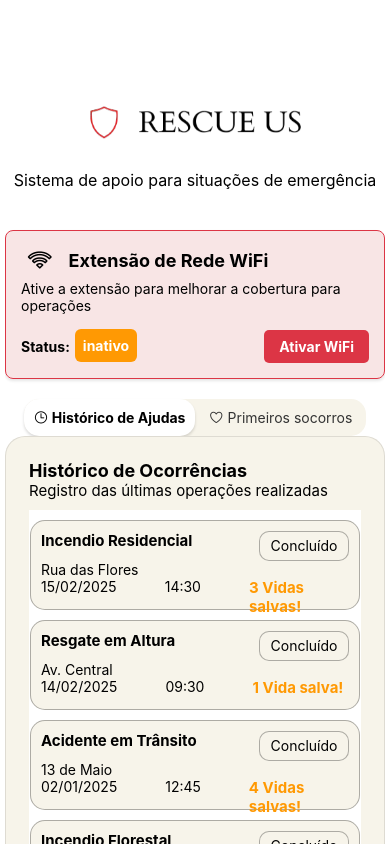
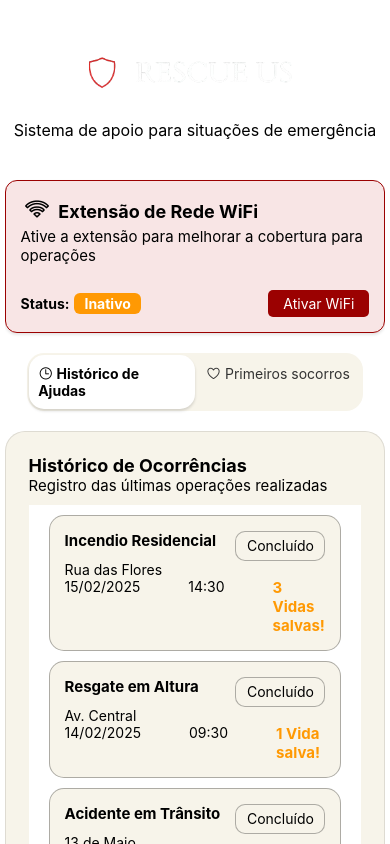
Before and after one commit to LiviaOrmeleze/rescue_us, a React Native app: screen / in a window 390 px wide. Built offline with nearby package versions, Linux system fonts and the light colour scheme.

Commit message:
Ajustando o design da extensão de wifi

```diff
--- a/App.js
+++ b/App.js
@@ -21,7 +21,7 @@ import { Ionicons } from "@expo/vector-icons";
 export default function App() {
   const [wifiAtivado, setWifiAtivado] = useState(false);
   const colorScheme = useColorScheme();
-  const logoSource = colorScheme === "light" ? LogoDark : LogoLight;
+  const logoSource = colorScheme === "dark" ? LogoDark : LogoLight;
   const [ativo, setAtivo] = useState("historico");
   const [alertaVisivel, setAlertaVisivel] = useState(false);
 
@@ -48,7 +48,7 @@ export default function App() {
       <StatusBar style="auto" />
 
       <ScrollView
-        contentContainerStyle={[styles.scrollContainer, { paddingTop: 70 }]}
+        contentContainerStyle={[styles.scrollContainer, { paddingTop: 20 }]}
         refreshControl={
           <RefreshControl
             refreshing={refreshing}
@@ -72,8 +72,7 @@ export default function App() {
 
       <View style={styles.cartaoPrincipal}>
         <View style={styles.linhaTitulo}>
-          <Text style={styles.iconeWifi}> <Ionicons name="wifi-outline" size={24}></Ionicons> </Text>
-          <Text style={styles.tituloCartao}>Extensão de Rede WiFi</Text>
+          <Text style={styles.tituloCartao}> <Ionicons name="wifi-outline" size={24}> </Ionicons>Extensão de Rede WiFi</Text>
         </View>
         <Text style={styles.textoDescritivo}>
           Ative a extensão para melhorar a cobertura para operações
@@ -84,26 +83,26 @@ export default function App() {
             <Text
               style={[
                 styles.textoStatusDestaque,
-                wifiAtivado ? styles.statusAtivo : styles.statusInativo,
+              styles.status
               ]}
             >
-              {wifiAtivado ? "ativo" : "inativo"}
+              {wifiAtivado ? "Ativo" : "Inativo"}
             </Text>
           </View>
           <TouchableOpacity
             style={styles.botaoAtivar}
             onPress={() => setWifiAtivado(!wifiAtivado)}
           >
-            <Text style={styles.textoBotao}>Ativar WiFi</Text>
+            <Text style={styles.textoBotaoWiFi}>Ativar WiFi</Text>
           </TouchableOpacity>
         </View>
       </View>
 
-      <View style={navegacaoInferior.containerBotoes}>
+      <View style={styles.containerBotoes}>
         <TouchableOpacity
           style={[
-            navegacaoInferior.botaoIndividual,
-            ativo === "historico" && navegacaoInferior.botaoAtivo,
+            styles.botaoIndividual,
+            ativo === "historico" && styles.botaoAtivo,
           ]}
           onPress={() => {
             setAtivo("historico");
@@ -113,8 +112,8 @@ export default function App() {
           <Text
             style={
               ativo === "historico"
-                ? navegacaoInferior.textoAtivo
-                : navegacaoInferior.textoInativo
+                ? styles.textoAtivo
+                : styles.textoInativo
             }
           >
             <Ionicons name="time-outline" size={15} ></Ionicons> Histórico de Ajudas
@@ -122,8 +121,8 @@ export default function App() {
         </TouchableOpacity>
         <TouchableOpacity
           style={[
-            navegacaoInferior.botaoIndividual,
-            ativo === "socorros" && navegacaoInferior.botaoAtivo,
+            styles.botaoIndividual,
+            ativo === "socorros" && styles.botaoAtivo,
           ]}
           onPress={() => {
             setAtivo("socorros");
@@ -133,8 +132,8 @@ export default function App() {
           <Text
             style={
               ativo === "socorros"
-                ? navegacaoInferior.textoAtivo
-                : navegacaoInferior.textoInativo
+                ? styles.textoAtivo
+                : styles.textoInativo
             }
           >
             <Ionicons name="heart-outline" size={15}></Ionicons> Primeiros socorros
@@ -144,26 +143,26 @@ export default function App() {
 
       {alertaVisivel && (
         <TouchableWithoutFeedback onPress={() => setAlertaVisivel(false)}>
-          <View style={alertaRisco.overlay}>
+          <View style={styles.overlay}>
             <TouchableWithoutFeedback>
-              <View style={alertaRisco.cartaoAlerta}>
-                <View style={alertaRisco.cabecalhoAlerta}>
-                  <Text style={alertaRisco.textoAlerta}>ALERTA! 🆘</Text>
+              <View style={styles.cartaoAlerta}>
+                <View style={styles.cabecalhoAlerta}>
+                  <Text style={styles.textoAlerta}>ALERTA! 🆘</Text>
                 </View>
-                <View style={alertaRisco.conteudoAlerta}>
-                  <Text style={alertaRisco.textoPrincipal}>
+                <View style={styles.conteudoAlerta}>
+                  <Text style={styles.textoPrincipal}>
                     Se não for possível fazer os primeiros socorros em caso de
                     perigo, não faça! Acione diretamente o corpo de bombeiro.
                     botão de ligar 193
                   </Text>
                   <TouchableOpacity
-                    style={alertaRisco.botaoLigar}
+                    style={styles.botaoLigar}
                     onPress={(e) => {
                       e.stopPropagation();
                       handleLigar();
                     }}
                   >
-                    <Text style={alertaRisco.textoBotao}>Ligar 193</Text>
+                    <Text style={styles.textoBotao}>Ligar 193</Text>
                   </TouchableOpacity>
                 </View>
               </View>
@@ -399,112 +398,6 @@ export default function App() {
 
 
 
-
-
-const navegacaoInferior = StyleSheet.create({
-  containerBotoes: {
-    flexDirection: "row",
-    backgroundColor: "#f7f4ea",
-    borderRadius: 15,
-    justifyContent: "space-between",
-    marginTop: 20,
-    width: "90%",
-    alignSelf: "center",
-  },
-  botaoIndividual: {
-    flex: 1,
-    alignItems: "center",
-    paddingVertical: 10,
-    paddingHorizontal: 9,
-    borderRadius: 15,
-  },
-  botaoAtivo: {
-    flex: 1,
-    backgroundColor: "#fff",
-    shadowColor: "#000",
-    shadowOffset: { width: 0, height: 2 },
-    shadowOpacity: 0.15,
-    shadowRadius: 3,
-    elevation: 3,
-    paddingVertical: 10,
-    paddingHorizontal: 9,
-  },
-  textoAtivo: {
-    fontWeight: "bold",
-    fontSize: 14,
-    color: "#000",
-  },
-  textoInativo: {
-    fontSize: 14,
-    color: "#333",
-  },
-});
-
-const alertaRisco = StyleSheet.create({
-
-  overlay: {
-    ...StyleSheet.absoluteFillObject,
-    backgroundColor: "rgba(0, 0, 0, 0.9)",
-    justifyContent: "center",
-    alignItems: "center",
-    zIndex: 100,
-  },
-  cartaoAlerta: {
-    width: "90%",
-    backgroundColor: "rgba(234, 34, 34, 0.44)",
-    borderRadius: 8,
-    paddingHorizontal: 15,
-    paddingVertical: 25,
-    shadowColor: "#000",
-    shadowOffset: { width: 0, height: 2 },
-    shadowOpacity: 0.2,
-    shadowRadius: 5,
-    elevation: 5,
-  },
-  cabecalhoAlerta: {
-    flexDirection: "row",
-    alignItems: "center",
-    justifyContent: "flex-start", // Alinha ao canto esquerdo
-    marginBottom: 10,
-  },
-  textoAlerta: {
-    color: "#fff",
-    fontWeight: "bold",
-    fontSize: 20, // Texto grande
-  },
-  textoRisco: {
-    backgroundColor: "#F7C042",
-    color: "#000",
-    fontWeight: "bold",
-    paddingHorizontal: 8,
-    paddingVertical: 4,
-    borderRadius: 4,
-    fontSize: 14,
-    marginLeft: 8,
-  },
-  conteudoAlerta: {
-    alignItems: "center",
-  },
-  textoPrincipal: {
-    color: "#fff",
-    fontSize: 14,
-    textAlign: "center",
-    marginBottom: 15,
-    fontWeight: "bold",
-  },
-  botaoLigar: {
-    backgroundColor: "#FFC107",
-    paddingVertical: 8,
-    paddingHorizontal: 30,
-    borderRadius: 15,
-  },
-  textoBotao: {
-    color: "#000",
-    fontWeight: "bold",
-    fontSize: 16,
-  },
-});
-
   const styles = StyleSheet.create({
     container:{
       flex: 1,
@@ -528,24 +421,19 @@ const alertaRisco = StyleSheet.create({
   cartaoPrincipal: {
     backgroundColor: "rgba(181, 0, 0, 0.1)",
     borderWidth: 1,
-    borderColor: "#dc3545",
-    borderRadius: 8,
+    borderColor: "#9b0101",
+    borderRadius: 12,
     padding: 15,
     marginTop: 20,
     shadowColor: "#000",
     shadowOffset: { width: 0, height: 2 },
     shadowOpacity: 0.1,
-    shadowRadius: 3,
-    elevation: 2,
+    shadowRadius: 3
   },
   linhaTitulo: {
     flexDirection: "row",
     alignItems: "center",
     marginBottom: 5,
-  },
-  iconeWifi: {
-    fontSize: 24,
-    marginRight: 10,
   },
   tituloCartao: {
     fontSize: 18,
@@ -553,9 +441,9 @@ const alertaRisco = StyleSheet.create({
     color: "#000",
   },
   textoDescritivo: {
-    fontSize: 14,
+    fontSize: 15,
     color: "#000",
-    marginBottom: 15,
+    marginBottom: 25,
   },
   areaStatusBotao: {
     flexDirection: "row",
@@ -577,34 +465,46 @@ const alertaRisco = StyleSheet.create({
     fontWeight: "bold",
     backgroundColor: "#FF9903",
     borderRadius: 6,
-    padding: 8,
+    padding: 2,
+    paddingHorizontal:10,
     fontSize: 14,
     marginBottom: 1,
-  },
-  statusInativo: {
-    color: "#fff",
-  },
-  statusAtivo: {
     color: "#fff",
   },
   botaoAtivar: {
-    backgroundColor: "#dc3545",
-    paddingVertical: 8,
+    backgroundColor: "#9b0101",
+    paddingVertical: 5,
     paddingHorizontal: 15,
     borderRadius: 5,
   },
-  textoBotao: {
+  textoBotaoWiFi: {
     color: "#fff",
-    fontWeight: "bold",
+  },
+  containerBotoes: {
+    flexDirection: "row",
+    backgroundColor: "#f7f4ea",
+    borderRadius: 17,
+    justifyContent: "space-between",
+    marginTop: 20,
+    padding:2,
+    alignSelf: "center",
+  },
+  botaoIndividual: {
+    flex: 1,
+    alignItems: "center",
+    paddingVertical: 10,
+    paddingHorizontal: 9,
+    borderRadius: 15,
   },
   caixabege: {
    backgroundColor: '#F7F4EA',
-   width: 380,
-   height: 600,
+  //  width: 380,
+  //  height: 600,
    borderRadius: 20,
    padding: 23,
    borderWidth: 1,
    borderColor: "rgba(0, 0, 0, 0.10)",
+   marginTop:20,
   },
   headerhistorico: {
     marginBottom:10,
@@ -619,10 +519,10 @@ const alertaRisco = StyleSheet.create({
   cbm:{
     marginTop: 10,
     backgroundColor: "#F7F4EA",
-    width: 330,
-    height: 90,
+    // width: 330,
+    // height: 90,
     borderRadius: 15,
-    padding: 10,
+    padding: 15,
     borderWidth: 1,
     borderColor: "rgba(0, 0, 0, 0.30)",
   },
@@ -718,6 +618,88 @@ const alertaRisco = StyleSheet.create({
   textEmergencia:{
     fontWeight: "bold",
     fontSize: 16,
-  }
+  },
+
+  botaoAtivo: {
+    flex: 1,
+    backgroundColor: "#fff",
+    shadowColor: "#000",
+    shadowOffset: { width: 0, height: 2 },
+    shadowOpacity: 0.15,
+    shadowRadius: 3,
+    elevation: 3,
+    paddingVertical: 10,
+    paddingHorizontal: 9,
+  },
+  textoAtivo: {
+    fontWeight: "bold",
+    fontSize: 14,
+    color: "#000",
+  },
+  textoInativo: {
+    fontSize: 14,
+    color: "#333",
+  },
+  overlay: {
+    ...StyleSheet.absoluteFillObject,
+    backgroundColor: "rgba(0, 0, 0, 0.9)",
+    justifyContent: "center",
+    alignItems: "center",
+    zIndex: 100,
+  },
+  cartaoAlerta: {
+    width: "90%",
+    backgroundColor: "rgba(234, 34, 34, 0.44)",
+    borderRadius: 8,
+    paddingHorizontal: 15,
+    paddingVertical: 25,
+    shadowColor: "#000",
+    shadowOffset: { width: 0, height: 2 },
+    shadowOpacity: 0.2,
+    shadowRadius: 5,
+    elevation: 5,
+  },
+  cabecalhoAlerta: {
+    flexDirection: "row",
+    alignItems: "center",
+    justifyContent: "flex-start", // Alinha ao canto esquerdo
+    marginBottom: 10,
+  },
+  textoAlerta: {
+    color: "#fff",
+    fontWeight: "bold",
+    fontSize: 20, // Texto grande
+  },
+  textoRisco: {
+    backgroundColor: "#F7C042",
+    color: "#000",
+    fontWeight: "bold",
+    paddingHorizontal: 8,
+    paddingVertical: 4,
+    borderRadius: 4,
+    fontSize: 14,
+    marginLeft: 8,
+  },
+  conteudoAlerta: {
+    alignItems: "center",
+  },
+  textoPrincipal: {
+    color: "#fff",
+    fontSize: 14,
+    textAlign: "center",
+    marginBottom: 15,
+    fontWeight: "bold",
+  },
+  botaoLigar: {
+    backgroundColor: "#FFC107",
+    paddingVertical: 8,
+    paddingHorizontal: 30,
+    borderRadius: 15,
+  },
+  textoBotao: {
+    color: "#000",
+    fontWeight: "bold",
+    fontSize: 16,
+  },
 
 });
```
